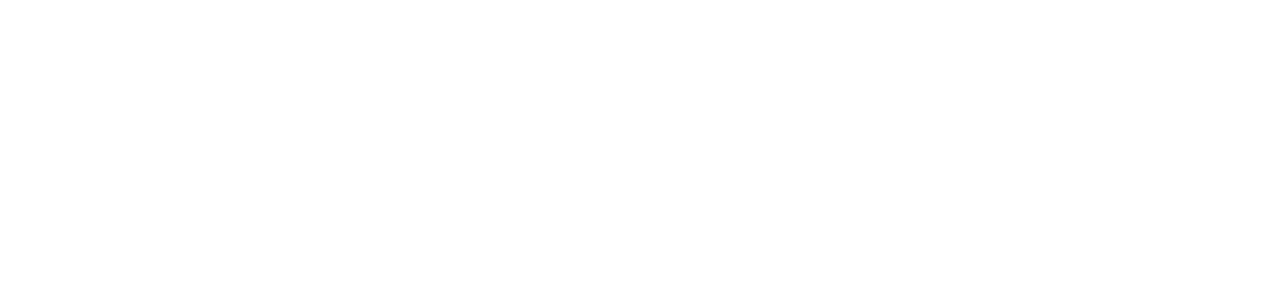
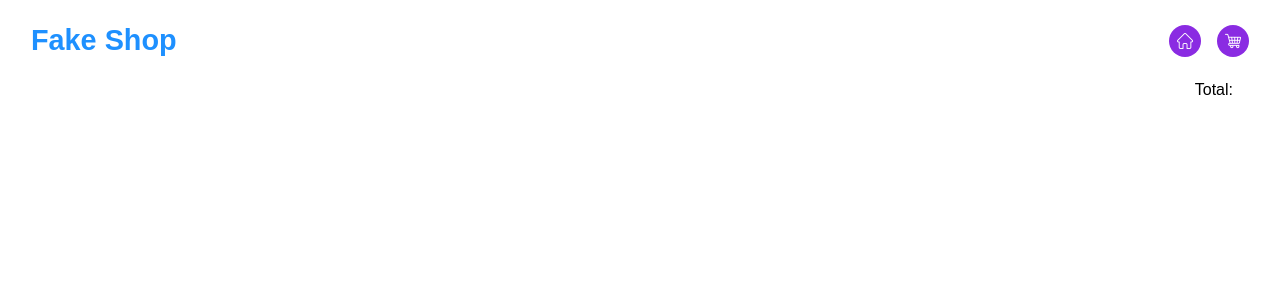
Before and after one commit to BlueVelocity/fake_shop, a React (Vite) app: page /cart in a window 1280 px wide. Before the commit this address had no page. Shown: the top 300 px of the page. Built offline with nearby package versions, Linux system fonts and the light colour scheme.

Commit message:
Display purchases and totals on cart page

```diff
--- a/src/App.jsx
+++ b/src/App.jsx
@@ -3,6 +3,7 @@
 import { BrowserRouter, Routes, Route } from "react-router";
 import Home from "./pages/Home/Home";
 import Shop from "./pages/Shop/Shop";
+import Cart from "./pages/Cart/Cart";
 
 function App() {
   //contains itemData: {imgUrl, name, price, qty}
@@ -25,6 +26,7 @@
           <Route path="/" element={<Home />}></Route>
           <Route path="/home" element={<Home cartContents={cartContents} />}></Route>
           <Route path="/shop" element={<Shop addToCartHandler={addToCartHandler} cartContents={cartContents} />}></Route>
+          <Route path="/cart" element={<Cart cartContents={cartContents} />}></Route>
         </Routes>
       </BrowserRouter>
     </div>
--- /dev/null
+++ b/src/components/ItemCheckoutCard/ItemCheckoutCard.jsx
@@ -0,0 +1,12 @@
+import styles from "./ItemCheckoutCard.module.css";
+
+export default function ItemCheckoutCard({ imgUrl, name, price, qty }) {
+  return (
+    <li class={styles.card}>
+      <img src={imgUrl} alt={name} />
+      <span>{name}</span>
+      <span class={styles.price}>${price} x {qty}</span>
+      <span class={styles.price}>${(price * qty).toFixed(2)}</span>
+    </li>
+  )
+}
--- /dev/null
+++ b/src/components/ItemCheckoutCard/ItemCheckoutCard.module.css
@@ -0,0 +1,31 @@
+.card {
+  display: grid;
+  grid-template-columns: 2.5fr 5fr 1fr 1fr;
+  justify-items: center;
+  align-items: center;
+  gap:1rem;
+
+  background-color: WhiteSmoke;
+  border-radius: 0.5rem;
+
+  box-shadow: rgba(0, 0, 0, 0.16) 0px 1px 4px
+}
+
+.card img {
+  width:80%;
+  max-height: 100%;
+  object-fit: contain;
+
+  padding: 1rem;
+}
+
+.card span {
+  -webkit-line-clamp: 1;
+  -webkit-box-orient: vertical;
+}
+
+.price {
+  justify-self: end;
+  text-align: right;
+  margin-right: 1rem;
+}
--- /dev/null
+++ b/src/pages/Cart/Cart.jsx
@@ -0,0 +1,19 @@
+import styles from "./Cart.module.css";
+import NavBar from "../../components/NavBar/NavBar";
+import ItemCheckoutCard from "../../components/ItemCheckoutCard/ItemCheckoutCard";
+
+export default function Cart({cartContents}) {
+  return(
+    <>
+      <NavBar cartContents={cartContents} />
+      <div class={styles.cart}>
+        <ul class={styles.items}>
+          {cartContents.map(item => <ItemCheckoutCard imgUrl={item.imgUrl} name={item.name} price={item.price} qty={item.qty} />)}
+          <span class={styles.total}>Total: {cartContents.length > 0 && cartContents.reduce( (acc, item) => {
+            return (acc + (item.price * item.qty))
+          }, 0).toFixed(2)}</span>
+        </ul>
+      </div>
+    </>
+  )
+}
--- /dev/null
+++ b/src/pages/Cart/Cart.module.css
@@ -0,0 +1,12 @@
+.items {
+  list-style-type: none;
+  display: grid;
+  gap: 1rem;
+
+  padding: 0;
+}
+
+.total {
+  justify-self: end;
+  margin-right: 1rem;
+}
--- a/src/pages/Home/Home.jsx
+++ b/src/pages/Home/Home.jsx
@@ -6,11 +6,11 @@
   return (
     <>
       <NavBar cartContents={cartContents}/>
-      <div class={styles.topPane}>
+      <main class={styles.topPane}>
         <span class={styles.text}>Welcome to Fake Shop</span>
         <span class={styles.subText}>Discover amazing products at unbeatable prices!</span>
         <Link to="/shop"><button class={styles.button}>Shop Now!</button></Link>
-      </div>
+      </main>
     </>
   )
 }
--- a/src/pages/Shop/Shop.jsx
+++ b/src/pages/Shop/Shop.jsx
@@ -22,16 +22,16 @@
 
   return (
     <>
-      <NavBar updateCartQtyHandler={updateCartQtyHandler} cartContents={cartContents} />
+      <NavBar cartContents={cartContents} />
       {items == null ? <Loading /> :
         <main class={styles.shop}>
           <div>
             <h2>Shop Products</h2>
             <p>Check out our amazing products!</p>
           </div>
-          <li class={styles.items}>
+          <ul class={styles.items}>
             {items.map((itemData) => <ItemCard key={itemData.name} addToCartHandler={addToCartHandler} imgUrl={itemData.image} name={itemData.title} desc={itemData.description} price={itemData.price} />)}
-          </li>
+          </ul>
         </main>
       }
     </>
--- a/src/pages/Shop/Shop.module.css
+++ b/src/pages/Shop/Shop.module.css
@@ -21,4 +21,7 @@
   gap: 1rem;
 
   margin-top: 2rem;
+  padding: 0;
+
+  list-style-type: none
 }
```
